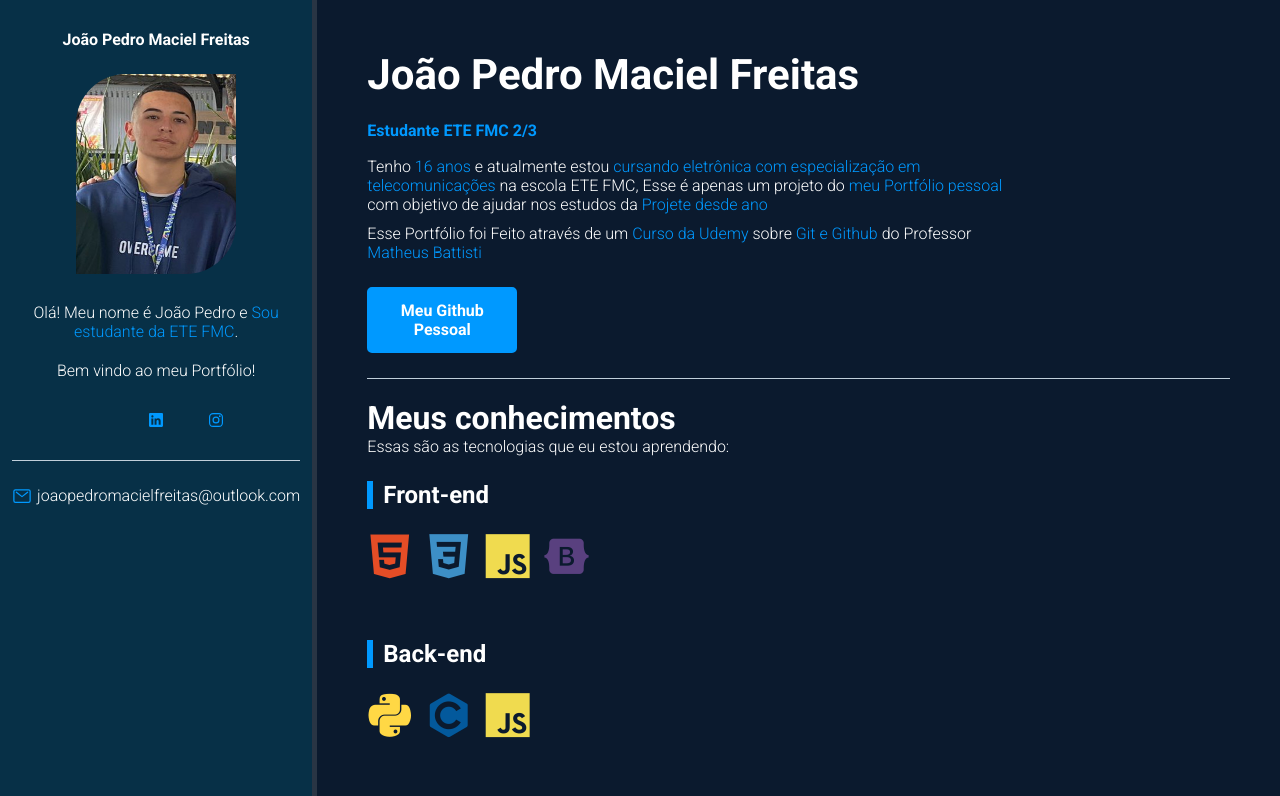
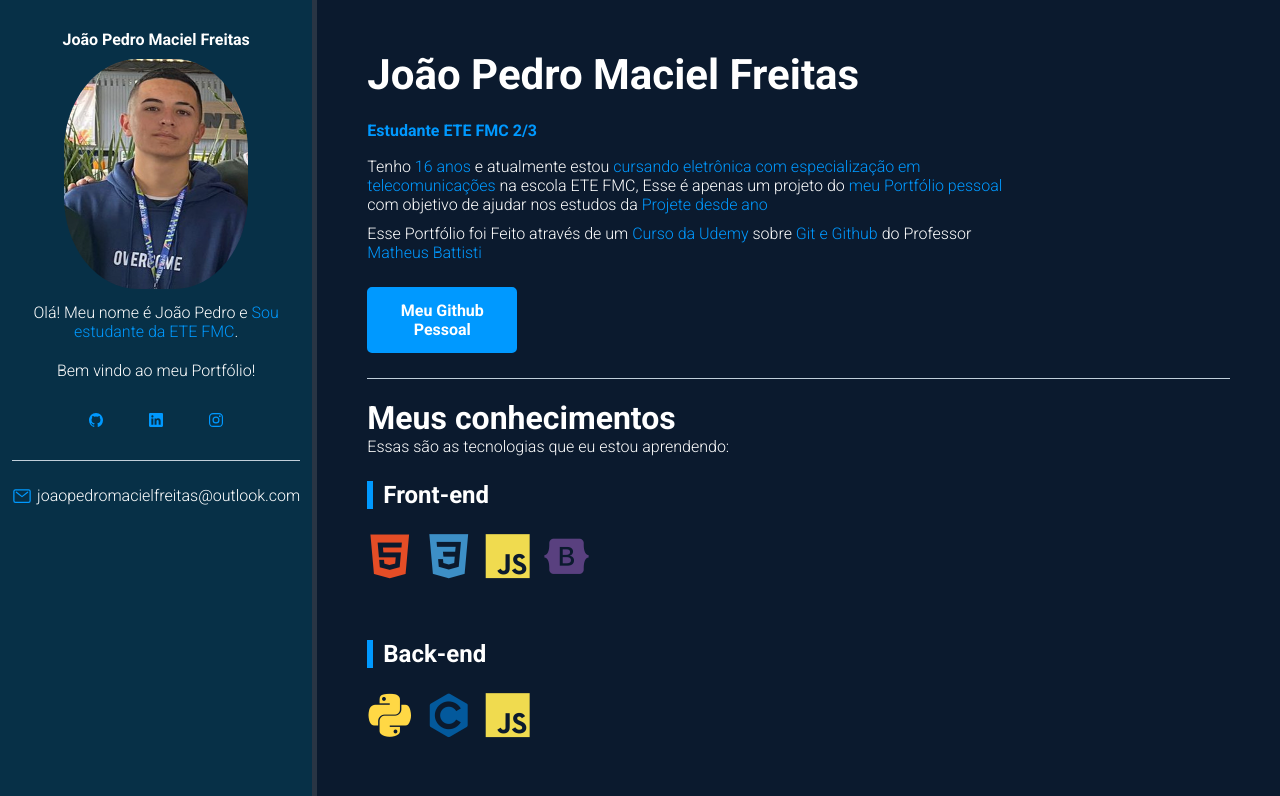
Before and after one commit to freitasj1/Portfolio-Freitasj1, a plain HTML site: page index.html in a window 1280 px wide. In both pictures the pointer is over the picture 156 px from the left and 174 px from the top of the page. Shown: the top 796 px of the page. Drawn offline with nearby package versions, Linux system fonts and the light colour scheme.

Commit message:
scale da img

```diff
--- a/css/style.css
+++ b/css/style.css
@@ -72,6 +72,17 @@
     margin-bottom: 25px;
 }
 
+#bio-image:hover {
+    scale: 1.15;
+    transition: 1s;
+    border-radius: 40%;
+}
+
+#bio-image:not(:hover) {
+    scale: 1;
+    transition: 1s;
+}
+
 #social-container {
     display: flex;
     justify-content: center;
@@ -79,6 +90,7 @@
     border-bottom: 1px solid var(--border-color);
     margin-bottom: 25px;
     padding-bottom: 25px;
+
 }
 
 #social-container li {
@@ -90,6 +102,8 @@
     color: var(--main-color);
     font-size: 30px;
 }
+
+
 
 #email-container {
     display: flex;
@@ -196,6 +210,7 @@
 #github, #eletronic {
     color: #999;
 }
+
 
 /* mobile */
 @media(max-width: 450px) {
@@ -377,7 +392,7 @@
 }
 /*Responsivo*/
 /*768PX BREAKPOINT*/
-@media (min-width:48em){
+/* @media (min-width:48em){
 .colfooter  { width:30%; margin-right:5%; margin-bottom:0; }
 .colfooter:nth-of-type(3n+0){ margin-right:0; border-right:0;}
-} */
+}  */
--- a/index.html
+++ b/index.html
@@ -23,7 +23,7 @@
             <p>Olá! Meu nome é João Pedro e <span class="highlight">Sou estudante da ETE FMC</span>.</p>
             <p id="welcome-test">Bem vindo ao meu Portfólio!</p>
             <ul id="social-container">
-                <li><a href="https://github.com/freitasj1" target="_blank">  </li>
+                <li><a href="https://github.com/freitasj1" target="_blank"><ion-icon name="logo-github"></ion-icon>  </li>
                 <li><a href="https://www.linkedin.com/in/joão-pedro-maciel-freitas-9b2340253/" target="_blank"><ion-icon name="logo-Linkedin"></ion-icon></a></li>
                 <li><a href="https://www.instagram.com/freitas.j1" target="_blank"><ion-icon name="logo-Instagram"></ion-icon></a></li>
             </ul>
```
